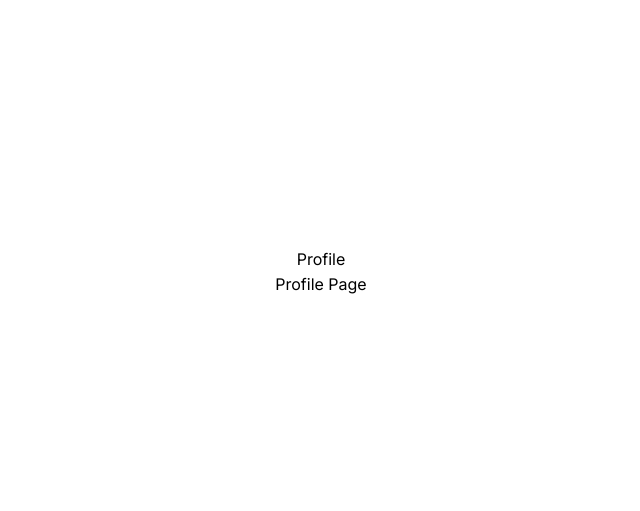
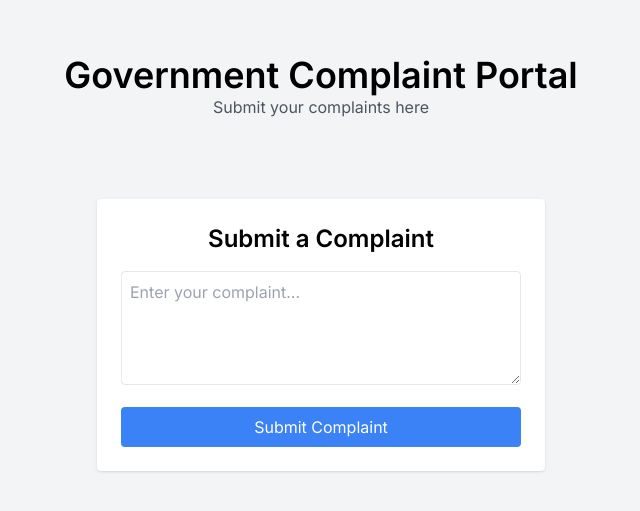
Before and after one commit to Ivan-s-Development-Team/SDEngage, a Next.js app: page /profile in a window 1280 px wide. Shown: the part 129-640 px from the top of the page, without its empty margins (319-959 px from the left). Built offline with nearby package versions, Linux system fonts and the light colour scheme.

Commit message:
added temperary page

```diff
--- a/src/app/globals.css
+++ b/src/app/globals.css
@@ -22,3 +22,11 @@ input::-webkit-inner-spin-button {
   -webkit-appearance: none;
   margin: 0;
 }
+
+header {
+  padding: 1rem 2rem;
+}
+
+header img {
+  object-fit: cover;
+}
--- a/src/app/profile/page.tsx
+++ b/src/app/profile/page.tsx
@@ -1,10 +1,67 @@
-export default function ProfilePage() {
+"use client";
+
+import React, { useState } from 'react';
+
+const ComplaintForm = ({ onSubmit }) => {
+  const [complaint, setComplaint] = useState('');
+
+  const handleSubmit = (e) => {
+    e.preventDefault();
+    onSubmit(complaint);
+    setComplaint('');
+  };
+
+  const Header = () => {
     return (
-        <div className="flex flex-col items-center justify-center
-        min-h-screen py-2">
-            <h1>Profile</h1>
-            <hr />
-            <p>Profile Page</p>
+      <header className="flex justify-between items-center mb-8">
+        <div className="flex items-center space-x-2">
+          <img src="/your-logo.png" alt="Logo" className="h-8 w-8" />
+          <h1 className="text-2xl font-semibold">Government Complaint Portal</h1>
         </div>
-    )
-}
+        <button className="text-gray-600 hover:text-gray-800" onClick={() => console.log('Logout')}>
+          Logout
+        </button>
+      </header>
+    );
+  };
+
+  return (
+    <form className="max-w-md mx-auto my-8 p-6 bg-white rounded shadow">
+      <h1 className="text-2xl font-semibold mb-4">Submit a Complaint</h1>
+      <textarea
+        className="w-full p-2 border rounded mb-4"
+        rows="4"
+        placeholder="Enter your complaint..."
+        value={complaint}
+        onChange={(e) => setComplaint(e.target.value)}
+      ></textarea>
+      <button
+        className="w-full bg-blue-500 text-white py-2 px-4 rounded hover:bg-blue-600 transition-colors"
+        onClick={handleSubmit}
+      >
+        Submit Complaint
+      </button>
+    </form>
+  );
+};
+
+const Home = () => {
+  const handleComplaintSubmit = (complaint) => {
+    // Here you can implement the logic to send the complaint to the government office
+    console.log('Complaint submitted:', complaint);
+  };
+
+  return (
+    <div className="bg-gray-100 min-h-screen flex flex-col justify-center">
+      <header className="text-center mb-8">
+        <h1 className="text-4xl font-semibold">Government Complaint Portal</h1>
+        <p className="text-gray-600">Submit your complaints here</p>
+      </header>
+      <main>
+        <ComplaintForm onSubmit={handleComplaintSubmit} />
+      </main>
+    </div>
+  );
+};
+
+export default Home;
```
